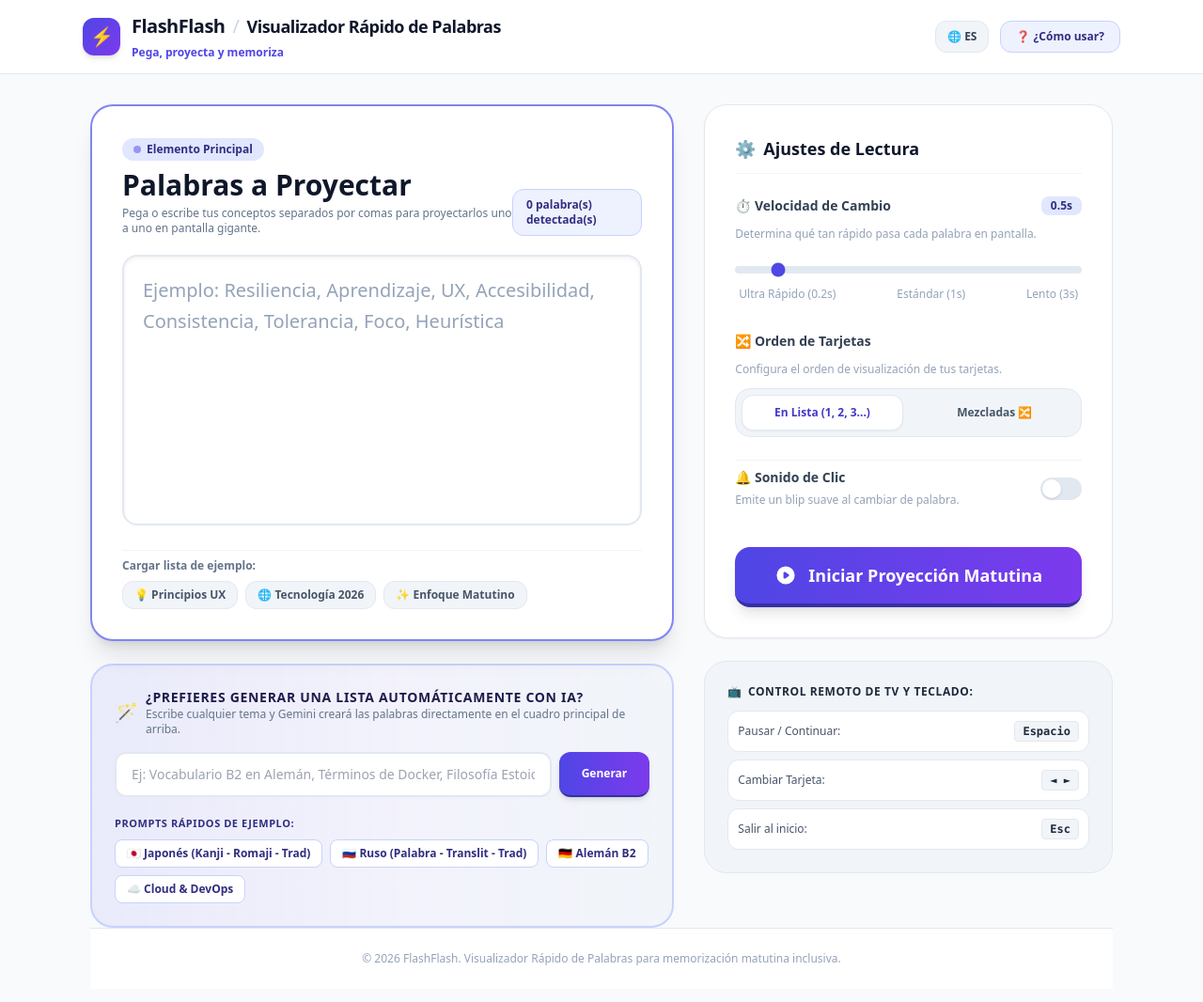
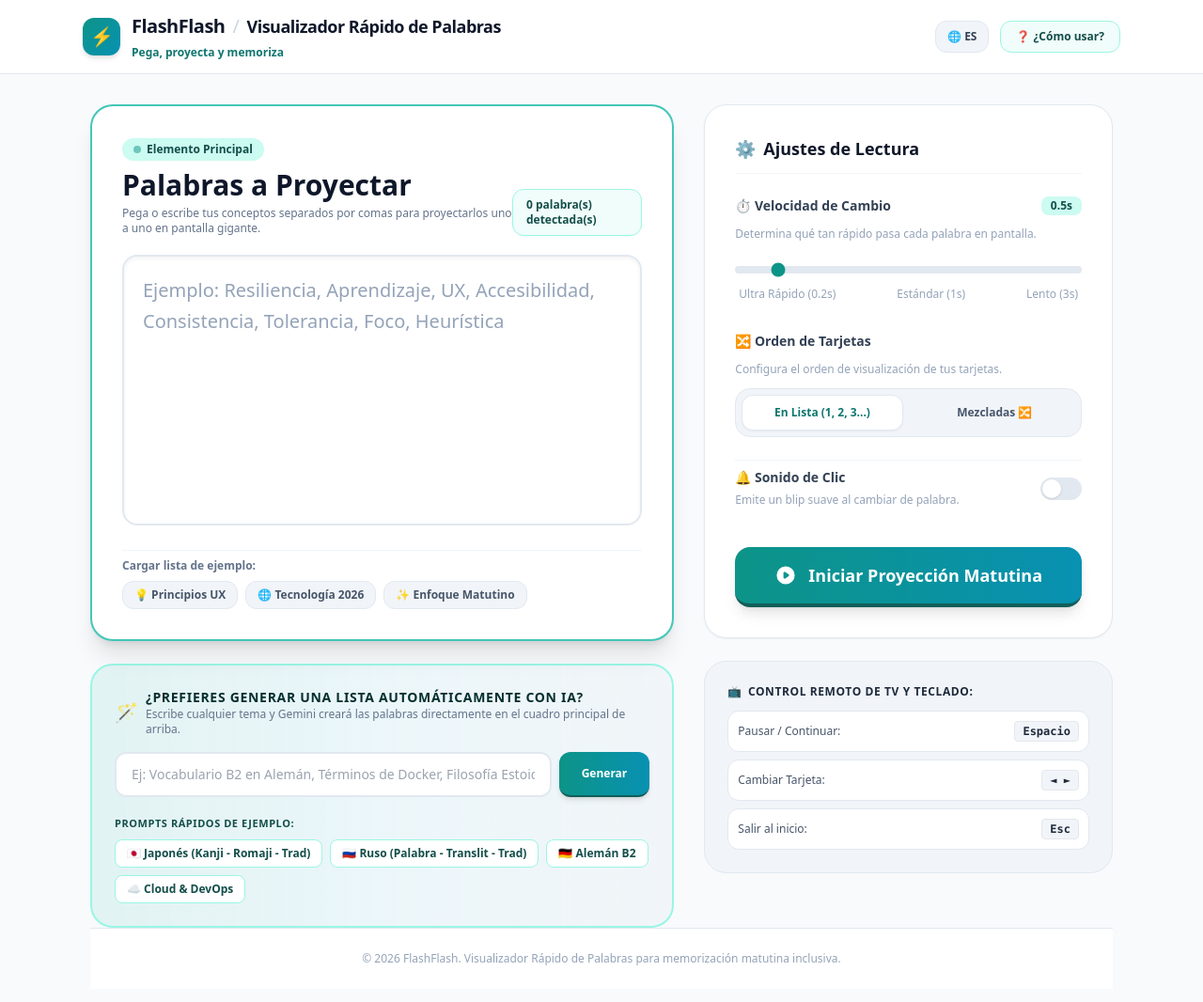
Before and after one commit to itseniorsfer/FlashFlash, a website: page index.html in a window 1280 px wide. Shown: the whole page at 94% size. Drawn offline with nearby package versions, Linux system fonts and the light colour scheme.

Commit message:
style: aplicar paleta suave y relajante Azul Pastel Verdoso (Soft Teal/Cyan) y actualizar logo social media

```diff
--- a/index.html
+++ b/index.html
@@ -65,13 +65,13 @@
         .animate-pulse-glow { animation: pulse-glow 3s infinite ease-in-out; }
     </style>
 </head>
-<body class="h-full flex flex-col bg-slate-50 text-slate-800 font-sans antialiased selection:bg-emerald-500 selection:text-white">
+<body class="h-full flex flex-col bg-slate-50 text-slate-800 font-sans antialiased selection:bg-teal-500 selection:text-white">
 
     <!-- Encabezado con Explicación Ultra-Sencilla ("Flash Word Displayer") -->
     <header id="main-header" class="bg-white border-b border-slate-200 sticky top-0 z-40">
         <div class="max-w-6xl mx-auto px-4 py-3.5 sm:px-6 flex justify-between items-center">
             <div class="flex items-center gap-3">
-                <div class="w-10 h-10 rounded-xl bg-gradient-to-br from-indigo-600 to-violet-600 flex items-center justify-center text-white font-black text-xl shadow-md">
+                <div class="w-10 h-10 rounded-xl bg-gradient-to-br from-teal-600 to-cyan-600 flex items-center justify-center text-white font-black text-xl shadow-md">
                     ⚡
                 </div>
                 <div>
@@ -80,18 +80,18 @@
                         <span class="text-slate-300 font-light">/</span>
                         <span class="text-slate-900 font-bold text-lg" id="header-main-title" data-i18n="headerMainTitle">Visualizador Rápido de Palabras</span>
                     </h1>
-                    <p class="text-xs text-indigo-600 font-bold mt-1.5" id="header-tagline" data-i18n="headerTagline">Pega, proyecta y memoriza</p>
+                    <p class="text-xs text-teal-700 font-bold mt-1.5" id="header-tagline" data-i18n="headerTagline">Pega, proyecta y memoriza</p>
                 </div>
             </div>
 
             <div class="flex items-center gap-3">
                 <!-- Selector de Idioma -->
-                <button onclick="toggleLanguage()" class="text-xs font-bold text-slate-700 hover:text-indigo-600 transition-colors flex items-center gap-1.5 px-3 py-2 rounded-xl bg-slate-100 border border-slate-200" aria-label="Cambiar idioma / Switch language">
+                <button onclick="toggleLanguage()" class="text-xs font-bold text-slate-700 hover:text-teal-600 transition-colors flex items-center gap-1.5 px-3 py-2 rounded-xl bg-slate-100 border border-slate-200" aria-label="Cambiar idioma / Switch language">
                     <span id="lang-toggle-btn-text">🌐 ES</span>
                 </button>
 
                 <!-- Botón de Ayuda Sencillo -->
-                <button onclick="toggleInfoModal()" class="text-xs font-bold text-indigo-900 bg-indigo-50 hover:bg-indigo-100 border border-indigo-200 flex items-center gap-1.5 px-4 py-2 rounded-xl transition-all" aria-label="Guía de uso sencilla">
+                <button onclick="toggleInfoModal()" class="text-xs font-bold text-teal-900 bg-teal-50 hover:bg-teal-100 border border-teal-200 flex items-center gap-1.5 px-4 py-2 rounded-xl transition-all" aria-label="Guía de uso sencilla">
                     <span id="i18n-ux-guidelines-btn" data-i18n="uxGuidelinesBtn">❓ ¿Cómo usar?</span>
                 </button>
             </div>
@@ -108,17 +108,17 @@
             <div class="lg:col-span-7 space-y-6">
 
                 <!-- 1. ELEMENTO PROTAGONISTA PRINCIPAL ARRIBA: EL VISUALIZADOR DE PALABRAS -->
-                <div class="bg-white rounded-3xl shadow-xl border-2 border-indigo-500/80 p-6 sm:p-8 space-y-5 relative">
+                <div class="bg-white rounded-3xl shadow-xl border-2 border-teal-500/80 p-6 sm:p-8 space-y-5 relative">
                     <div class="flex justify-between items-end">
                         <div>
-                            <span class="inline-flex items-center gap-1.5 px-3 py-1 rounded-full text-xs font-extrabold bg-indigo-100 text-indigo-900 mb-2">
-                                <span class="w-2 h-2 rounded-full bg-indigo-600 animate-pulse"></span>
+                            <span class="inline-flex items-center gap-1.5 px-3 py-1 rounded-full text-xs font-extrabold bg-teal-100 text-teal-900 mb-2">
+                                <span class="w-2 h-2 rounded-full bg-teal-600 animate-pulse"></span>
                                 <span data-i18n="prepBadge">Elemento Principal</span>
                             </span>
                             <h2 class="text-2xl sm:text-3xl font-black text-slate-900 leading-tight" data-i18n="configTitle">Palabras a Proyectar</h2>
                             <p class="text-xs text-slate-500 mt-1" id="input-subtext" data-i18n="configSubtitle">Pega o escribe tus conceptos separados por comas para proyectarlos uno a uno en pantalla gigante.</p>
                         </div>
-                        <span id="word-count" class="text-xs text-indigo-900 font-extrabold bg-indigo-50 px-3.5 py-2 rounded-xl border border-indigo-200">
+                        <span id="word-count" class="text-xs text-teal-900 font-extrabold bg-teal-50 px-3.5 py-2 rounded-xl border border-teal-200">
                             0 palabras detectadas
                         </span>
                     </div>
@@ -126,7 +126,7 @@
                     <!-- CAMPO DE TEXTO GIGANTE Y PROTAGONISTA -->
                     <div class="relative">
                         <textarea id="concept-input" data-i18n="inputPlaceholder"
-                            class="w-full h-72 p-5 text-xl font-medium border-2 border-slate-200 rounded-2xl focus:border-indigo-500 focus:ring-4 focus:ring-indigo-500/10 focus:outline-none transition-all shadow-inner resize-none font-sans leading-relaxed text-slate-800 placeholder-slate-400"
+                            class="w-full h-72 p-5 text-xl font-medium border-2 border-slate-200 rounded-2xl focus:border-teal-500 focus:ring-4 focus:ring-teal-500/10 focus:outline-none transition-all shadow-inner resize-none font-sans leading-relaxed text-slate-800 placeholder-slate-400"
                             placeholder="Ejemplo: Resiliencia, Aprendizaje, UX, Accesibilidad, Consistencia, Tolerancia, Foco, Heurística"
                             oninput="analyzeWords()"></textarea>
 
@@ -145,13 +145,13 @@
                     <div class="pt-2 flex flex-wrap items-center justify-between gap-2 border-t border-slate-100">
                         <span class="text-xs font-bold text-slate-500" data-i18n="presetLabel">Cargar lista de ejemplo:</span>
                         <div class="flex flex-wrap gap-2">
-                            <button onclick="loadPreset('ux_principles')" class="px-3 py-1.5 bg-slate-100 hover:bg-indigo-50 hover:text-indigo-700 text-xs font-bold rounded-xl text-slate-600 border border-slate-200 transition-all" data-i18n="presetUx">
+                            <button onclick="loadPreset('ux_principles')" class="px-3 py-1.5 bg-slate-100 hover:bg-teal-50 hover:text-teal-700 text-xs font-bold rounded-xl text-slate-600 border border-slate-200 transition-all" data-i18n="presetUx">
                                 💡 Principios UX
                             </button>
-                            <button onclick="loadPreset('tech_trends')" class="px-3 py-1.5 bg-slate-100 hover:bg-indigo-50 hover:text-indigo-700 text-xs font-bold rounded-xl text-slate-600 border border-slate-200 transition-all" data-i18n="presetTech">
+                            <button onclick="loadPreset('tech_trends')" class="px-3 py-1.5 bg-slate-100 hover:bg-teal-50 hover:text-teal-700 text-xs font-bold rounded-xl text-slate-600 border border-slate-200 transition-all" data-i18n="presetTech">
                                 🌐 Tecnología 2026
                             </button>
-                            <button onclick="loadPreset('positive_minds')" class="px-3 py-1.5 bg-slate-100 hover:bg-indigo-50 hover:text-indigo-700 text-xs font-bold rounded-xl text-slate-600 border border-slate-200 transition-all" data-i18n="presetFocus">
+                            <button onclick="loadPreset('positive_minds')" class="px-3 py-1.5 bg-slate-100 hover:bg-teal-50 hover:text-teal-700 text-xs font-bold rounded-xl text-slate-600 border border-slate-200 transition-all" data-i18n="presetFocus">
                                 ✨ Enfoque Matutino
                             </button>
                         </div>
@@ -159,11 +159,11 @@
                 </div>
 
                 <!-- 2. HERRAMIENTA SECUNDARIA ABAJO: GENERACIÓN AUTOMÁTICA CON GEMINI -->
-                <div class="bg-gradient-to-r from-indigo-500/10 via-violet-500/5 to-slate-100 border-2 border-indigo-200 rounded-3xl p-6 space-y-4">
+                <div class="bg-gradient-to-r from-teal-500/10 via-cyan-500/5 to-slate-100 border-2 border-teal-200 rounded-3xl p-6 space-y-4">
                     <div class="flex items-center gap-2">
                         <span class="text-xl">🪄</span>
                         <div>
-                            <h3 class="text-sm font-extrabold uppercase tracking-wider text-indigo-950" data-i18n="aiTitle">¿Prefieres generar una lista automáticamente con IA?</h3>
+                            <h3 class="text-sm font-extrabold uppercase tracking-wider text-teal-950" data-i18n="aiTitle">¿Prefieres generar una lista automáticamente con IA?</h3>
                             <p class="text-xs text-slate-500" data-i18n="aiSubtitle">Escribe cualquier tema y Gemini creará las palabras directamente en el cuadro principal de arriba.</p>
                         </div>
                     </div>
@@ -171,10 +171,10 @@
                     <!-- Input del Prompt y Botón de Generar -->
                     <div class="flex gap-2">
                         <input type="text" id="ai-deck-prompt" data-i18n="aiPlaceholder"
-                            class="flex-grow px-4 py-3 text-sm border-2 border-slate-200 rounded-xl focus:outline-none focus:border-indigo-500 font-medium bg-white"
+                            class="flex-grow px-4 py-3 text-sm border-2 border-slate-200 rounded-xl focus:outline-none focus:border-teal-500 font-medium bg-white"
                             placeholder="Ej: Vocabulario B2 en Alemán, Términos de Docker, Filosofía Estoica..."
                             onkeydown="if(event.key === 'Enter') generateAIDeck()">
-                        <button onclick="generateAIDeck()" id="ai-generate-btn" class="px-6 py-3 bg-gradient-to-r from-indigo-600 to-violet-600 hover:from-indigo-700 hover:to-violet-700 text-white text-xs font-extrabold rounded-xl shadow-md transition-all border-b-2 border-indigo-800 flex items-center gap-1.5">
+                        <button onclick="generateAIDeck()" id="ai-generate-btn" class="px-6 py-3 bg-gradient-to-r from-teal-600 to-cyan-600 hover:from-teal-700 hover:to-cyan-700 text-white text-xs font-extrabold rounded-xl shadow-md transition-all border-b-2 border-teal-800 flex items-center gap-1.5">
                             <span id="ai-btn-text" data-i18n="aiBtn">Generar</span>
                             <span id="ai-btn-spinner" class="hidden animate-spin h-3.5 w-3.5 border-2 border-white border-t-transparent rounded-full"></span>
                         </button>
@@ -182,22 +182,22 @@
 
                     <!-- Prompts de Ejemplo de 1-Clic Abajo -->
                     <div class="space-y-2 pt-1">
-                        <span class="text-[11px] font-bold text-indigo-900 uppercase tracking-wider block" data-i18n="aiSamplesLabel">Prompts Rápidos de Ejemplo:</span>
+                        <span class="text-[11px] font-bold text-teal-900 uppercase tracking-wider block" data-i18n="aiSamplesLabel">Prompts Rápidos de Ejemplo:</span>
                         <div class="flex flex-wrap gap-2 text-xs">
                             <button onclick="useAIPromptSample(currentLang === 'en' ? 'Generate 10 words to learn Japanese with structure: Kanji (Romaji) - Translation' : 'Genera 10 palabras para aprender Japonés con la estructura: Kanji (Romaji) - Traducción')"
-                                class="px-3 py-1.5 bg-white hover:bg-indigo-600 hover:text-white border border-indigo-200 text-indigo-900 rounded-lg transition-all text-xs font-semibold shadow-xs">
+                                class="px-3 py-1.5 bg-white hover:bg-teal-600 hover:text-white border border-teal-200 text-teal-900 rounded-lg transition-all text-xs font-semibold shadow-xs">
                                 🇯🇵 Japonés (Kanji - Romaji - Trad)
                             </button>
                             <button onclick="useAIPromptSample(currentLang === 'en' ? 'Generate 10 words to learn Russian with structure: Word (Transliteration) - Translation' : 'Genera 10 palabras para aprender Ruso con la estructura: Palabra (Trasliteración) - Traducción')"
-                                class="px-3 py-1.5 bg-white hover:bg-indigo-600 hover:text-white border border-indigo-200 text-indigo-900 rounded-lg transition-all text-xs font-semibold shadow-xs">
+                                class="px-3 py-1.5 bg-white hover:bg-teal-600 hover:text-white border border-teal-200 text-teal-900 rounded-lg transition-all text-xs font-semibold shadow-xs">
                                 🇷🇺 Ruso (Palabra - Translit - Trad)
                             </button>
                             <button onclick="useAIPromptSample(currentLang === 'en' ? 'Generate 10 advanced German B2 vocabulary words with translation' : 'Genera 10 palabras avanzadas de Vocabulario B2 en Alemán con su traducción')"
-                                class="px-3 py-1.5 bg-white hover:bg-indigo-600 hover:text-white border border-indigo-200 text-indigo-900 rounded-lg transition-all text-xs font-semibold shadow-xs">
+                                class="px-3 py-1.5 bg-white hover:bg-teal-600 hover:text-white border border-teal-200 text-teal-900 rounded-lg transition-all text-xs font-semibold shadow-xs">
                                 🇩🇪 Alemán B2
                             </button>
                             <button onclick="useAIPromptSample(currentLang === 'en' ? 'Generate 10 core Cloud & DevOps terms' : 'Genera 10 conceptos fundamentales de Cloud Architecture y Docker')"
-                                class="px-3 py-1.5 bg-white hover:bg-indigo-600 hover:text-white border border-indigo-200 text-indigo-900 rounded-lg transition-all text-xs font-semibold shadow-xs">
+                                class="px-3 py-1.5 bg-white hover:bg-teal-600 hover:text-white border border-teal-200 text-teal-900 rounded-lg transition-all text-xs font-semibold shadow-xs">
                                 ☁️ Cloud & DevOps
                             </button>
                         </div>
@@ -217,12 +217,12 @@
                     <div class="space-y-3">
                         <div class="flex justify-between items-center">
                             <label for="speed-slider" class="text-sm font-bold text-slate-700" data-i18n="speedLabel">⏱️ Velocidad de Cambio</label>
-                            <span id="speed-display" class="px-2.5 py-0.5 bg-indigo-100 text-indigo-900 text-xs font-bold rounded-lg">0.5s</span>
+                            <span id="speed-display" class="px-2.5 py-0.5 bg-teal-100 text-teal-900 text-xs font-bold rounded-lg">0.5s</span>
                         </div>
                         <p class="text-xs text-slate-400" data-i18n="speedSubtitle">Determina qué tan rápido pasa cada palabra en pantalla.</p>
                         <div class="relative pt-1">
                             <input type="range" id="speed-slider" min="0.2" max="3.0" step="0.1" value="0.5"
-                                class="w-full h-2 bg-slate-200 rounded-lg appearance-none cursor-pointer accent-indigo-600 focus:outline-none"
+                                class="w-full h-2 bg-slate-200 rounded-lg appearance-none cursor-pointer accent-teal-600 focus:outline-none"
                                 oninput="updateSpeedLabel(this.value)">
                             <div class="flex justify-between text-xs text-slate-400 mt-2 px-1 font-medium">
                                 <span data-i18n="speedFast">Ultra Rápido (0.2s)</span>
@@ -237,7 +237,7 @@
                         <label class="block text-sm font-bold text-slate-700" data-i18n="orderLabel">🔀 Orden de Tarjetas</label>
                         <p class="text-xs text-slate-400" data-i18n="orderSubtitle">Configura el orden de visualización de tus tarjetas.</p>
                         <div class="grid grid-cols-2 gap-3 bg-slate-100 p-1.5 rounded-2xl border border-slate-200">
-                            <button id="order-sequential" onclick="setOrder('sequential')" class="py-2.5 px-4 rounded-xl font-bold text-xs bg-white text-indigo-700 shadow-sm border border-slate-200 transition-all flex items-center justify-center gap-2" aria-pressed="true">
+                            <button id="order-sequential" onclick="setOrder('sequential')" class="py-2.5 px-4 rounded-xl font-bold text-xs bg-white text-teal-700 shadow-sm border border-slate-200 transition-all flex items-center justify-center gap-2" aria-pressed="true">
                                 <span data-i18n="orderSeq">En Lista (1, 2, 3...)</span>
                             </button>
                             <button id="order-shuffle" onclick="setOrder('shuffle')" class="py-2.5 px-4 rounded-xl font-bold text-xs text-slate-600 hover:text-slate-900 transition-all flex items-center justify-center gap-2" aria-pressed="false">
@@ -259,7 +259,7 @@
 
                     <!-- CTA Principal -->
                     <div class="pt-4">
-                        <button onclick="startProjection()" class="btn-active-scale w-full py-4 px-6 bg-gradient-to-r from-indigo-600 to-violet-600 hover:from-indigo-700 hover:to-violet-700 text-white font-extrabold text-lg rounded-2xl shadow-lg transition-all duration-150 flex items-center justify-center gap-3 border-b-4 border-indigo-800 group" aria-label="Iniciar Proyección en Pantalla Completa">
+                        <button onclick="startProjection()" class="btn-active-scale w-full py-4 px-6 bg-gradient-to-r from-teal-600 to-cyan-600 hover:from-teal-700 hover:to-cyan-700 text-white font-extrabold text-lg rounded-2xl shadow-lg transition-all duration-150 flex items-center justify-center gap-3 border-b-4 border-teal-800 group" aria-label="Iniciar Proyección en Pantalla Completa">
                             <svg class="w-6 h-6 transition-transform group-hover:scale-110" fill="currentColor" viewBox="0 0 20 20" xmlns="http://www.w3.org/2000/svg">
                                 <path fill-rule="evenodd" d="M10 18a8 8 0 100-16 8 8 0 000 16zM9.555 7.168A1 1 0 008 8v4a1 1 0 001.555.832l3-2a1 1 0 000-1.664l-3-2z" clip-rule="evenodd"></path>
                             </svg>
@@ -758,10 +758,10 @@
                     // Scroll suave hacia el cuadro principal para visibilidad inmediata
                     textarea.scrollIntoView({ behavior: 'smooth', block: 'center' });
 
-                    // Efecto de resplandor violeta/índigo en el cuadro de texto
-                    textarea.classList.add('ring-4', 'ring-indigo-500');
+                    // Efecto de resplandor suave turquesa/verde pastel en el cuadro de texto
+                    textarea.classList.add('ring-4', 'ring-teal-500');
                     setTimeout(() => {
-                        textarea.classList.remove('ring-4', 'ring-indigo-500');
+                        textarea.classList.remove('ring-4', 'ring-teal-500');
                     }, 1800);
                 }
             } catch (err) {
@@ -830,12 +830,12 @@
             const bShuf = document.getElementById('order-shuffle');
 
             if (order === 'sequential') {
-                bSeq.className = "py-2.5 px-4 rounded-xl font-bold text-xs bg-white text-indigo-700 shadow-sm border border-slate-200 transition-all flex items-center justify-center gap-2";
+                bSeq.className = "py-2.5 px-4 rounded-xl font-bold text-xs bg-white text-teal-700 shadow-sm border border-slate-200 transition-all flex items-center justify-center gap-2";
                 bSeq.setAttribute('aria-pressed', 'true');
                 bShuf.className = "py-2.5 px-4 rounded-xl font-bold text-xs text-slate-600 hover:text-slate-900 transition-all flex items-center justify-center gap-2";
                 bShuf.setAttribute('aria-pressed', 'false');
             } else {
-                bShuf.className = "py-2.5 px-4 rounded-xl font-bold text-xs bg-white text-indigo-700 shadow-sm border border-slate-200 transition-all flex items-center justify-center gap-2";
+                bShuf.className = "py-2.5 px-4 rounded-xl font-bold text-xs bg-white text-teal-700 shadow-sm border border-slate-200 transition-all flex items-center justify-center gap-2";
                 bShuf.setAttribute('aria-pressed', 'true');
                 bSeq.className = "py-2.5 px-4 rounded-xl font-bold text-xs text-slate-600 hover:text-slate-900 transition-all flex items-center justify-center gap-2";
                 bSeq.setAttribute('aria-pressed', 'false');
```
Also changed, not shown: favicon.png, og_preview.png.
